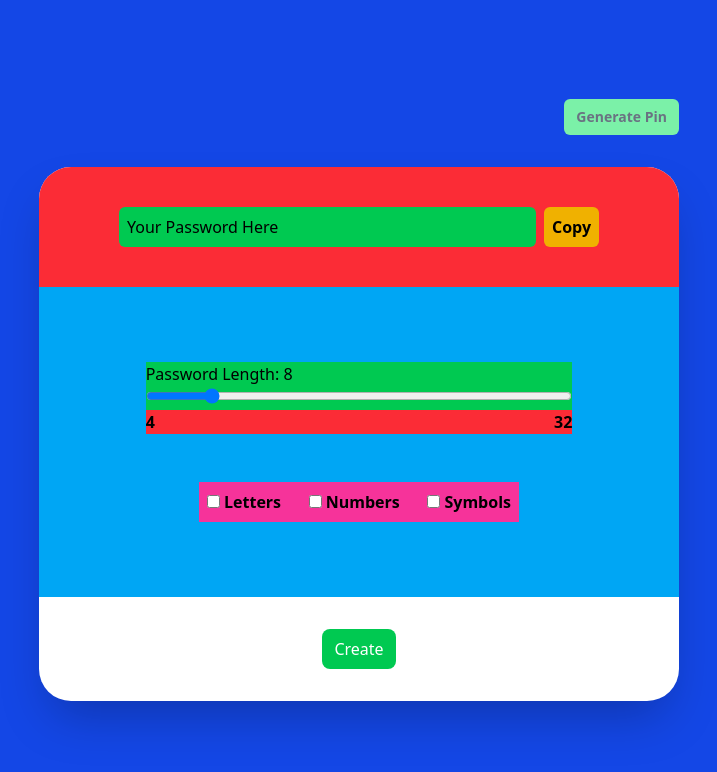
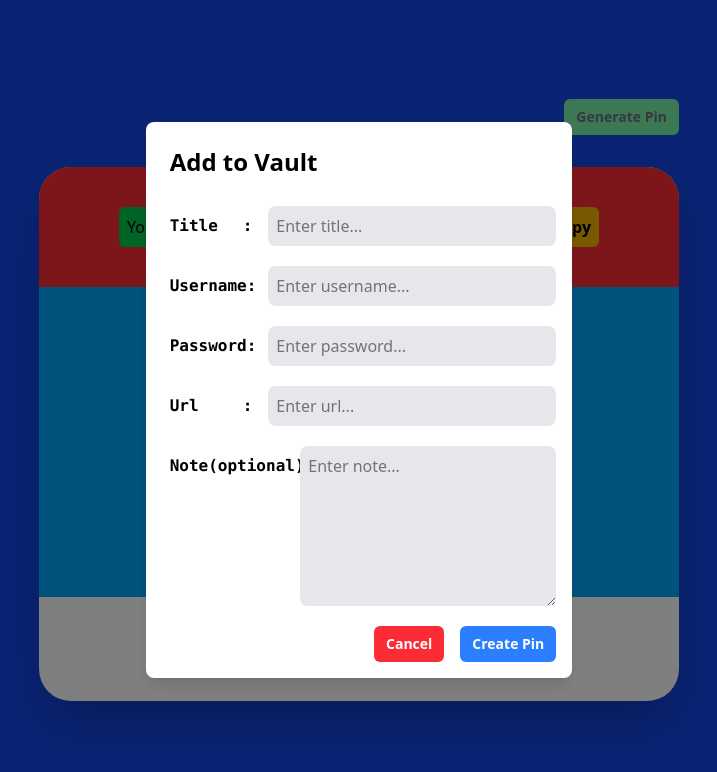
Before and after one commit to DilipWoad/password-vault-nextjs-frontend, a Next.js app: page /password-generator in a window 1280 px wide. Both pictures are taken after a click on the button "Create". Shown: the top 772 px of the page, without its empty margins (281-998 px from the left). Built offline with nearby package versions, Linux system fonts and the light colour scheme; no server answers.

Commit message:
feat : add vault form take input title,username,password,url and notes

```diff
--- /dev/null
+++ b/src/app/components/AddToVault.jsx
@@ -0,0 +1,161 @@
+"use client";
+
+import { useState } from "react";
+import CommonFormInputs from "./CommonFormInputs.jsx";
+const AddToVault = ({ setShowAddToVaultForm }) => {
+  const [loading, setLoading] = useState(false);
+
+  const vaultFormObj = {
+    title: "",
+    username: "",
+    password: "",
+    url: "",
+    note: "",
+  };
+
+  const [vaultForm, setVaultForm] = useState(vaultFormObj);
+
+  console.log("Vault form : ", vaultForm);
+  const handleVaultFormChange = (e) => {
+    const { name, value } = e.target;
+
+    setVaultForm((prevState) => ({
+      ...prevState,
+      [name]: value,
+    }));
+  };
+  //   const generatePin = async () => {
+  //     // let redirectPath = null;
+  //     console.log("Inside Generate Pin.");
+  //     setLoading(true);
+  //     try {
+  //       const res = await axios.patch(
+  //         `${BASE_URL}/vault/generate-pin`,
+  //         { pin },
+  //         {
+  //           withCredentials: true,
+  //         }
+  //       );
+  //       console.log(res.data);
+  //       //   redirectPath = "/home";
+  //       setShowGeneratePinBox(false);
+  //       setLoading(false);
+  //     } catch (error) {
+  //       console.log("Error while generating pin : ", error);
+  //       //   redirectPath = "/login";
+  //       setLoading(false);
+  //     }
+  //   };
+
+  //   const handlePinSubmit = async (e) => {
+  //     e.preventDefault();
+  //     //first check if pin and retry-pin are same
+  //     if (pin.length !== 4) {
+  //       console.error("Pin length should be 4.");
+  //     }
+  //     if (pin !== retypePin) {
+  //       console.error("Pin and the retypePin are not same.");
+  //       return;
+  //     }
+  //     // console.log(loginDetails);
+  //     await generatePin();
+  //   };
+
+  const handleCancelVaultForm = () => {
+    setShowAddToVaultForm(false);
+  };
+
+  // const handlePinSubmit=()=>{
+  //   //on click set pin
+  //   //we will first check if pin is of length 4 and if both pin and retry pin matches
+
+  // }
+
+  return (
+    <div className="fixed inset-0 bg-black/50 flex items-center justify-center z-50 ">
+      <form
+        // onSubmit={handlePinSubmit}
+        className="bg-white w-4/12  flex flex-col gap-5 p-4 rounded-lg shadow-lg"
+      >
+        <p className="text-2xl p-2 font-semibold">Add to Vault</p>
+
+        {/* Title */}
+        <CommonFormInputs
+          label={"Title"}
+          type={"text"}
+          name={"title"}
+          id={"name"}
+          stateValue={vaultForm.title}
+          required={true}
+          stateFunction={setVaultForm}
+        />
+
+        {/* Username */}
+        <CommonFormInputs
+          label={"Username"}
+          type={"text"}
+          name={"username"}
+          id={"username"}
+          stateValue={vaultForm.username}
+          required={true}
+          stateFunction={setVaultForm}
+        />
+
+        {/* Password */}
+        <CommonFormInputs
+          label={"Password"}
+          type={"password"}
+          name={"password"}
+          id={"password"}
+          stateValue={vaultForm.password}
+          required={true}
+          stateFunction={setVaultForm}
+        />
+
+        {/* Url */}
+        <CommonFormInputs
+          label={"Url"}
+          type={"text"}
+          name={"url"}
+          id={"url"}
+          stateValue={vaultForm.url}
+          required={true}
+          stateFunction={setVaultForm}
+        />
+
+        {/* Note */}
+        <CommonFormInputs
+          label={"Note(optional)"}
+          type={"text"}
+          name={"note"}
+          id={"note"}
+          textAreaRows={6}
+          isTextArea={true}
+          textAreaMaxLength={200}
+          stateValue={vaultForm.note}
+          required={false}
+          stateFunction={setVaultForm}
+          divCss={"items-start"}
+          textAreaCss={"ml-10 "}
+        />
+        <div className="flex gap-4 justify-end text-white ">
+          <button
+            onClick={handleCancelVaultForm}
+            className="hover:cursor-pointer hover:bg-red-600 bg-red-500 hover:text-gray-300 rounded-md px-3 py-2 text-sm font-semibold"
+          >
+            Cancel
+          </button>
+          <button
+            type="submit"
+            className="hover:cursor-pointer hover:bg-blue-600 bg-blue-500 hover:text-gray-300 rounded-md px-3 py-2 text-sm font-semibold"
+          >
+            Create Pin
+          </button>
+        </div>
+      </form>
+      {loading && <LoadingScreen />}
+    </div>
+  );
+};
+
+export default AddToVault;
--- /dev/null
+++ b/src/app/components/CommonFormInputs.jsx
@@ -0,0 +1,62 @@
+const CommonFormInputs = ({
+  label,
+  type = "text",
+  name,
+  id,
+  stateValue,
+  required,
+  stateFunction,
+  inputCss,
+  divCss,
+  isTextArea,
+  textAreaRows,
+  textAreaMaxLength,
+  textAreaCss
+}) => {
+  const handleVaultFormChange = (e) => {
+    const { name, value } = e.target;
+
+    stateFunction((stateValue) => ({
+      ...stateValue,
+      [name]: value,
+    }));
+  };
+  return (
+    <div className={`flex justify-between items-center ${divCss}`}>
+      <label
+        className="w-1/4 p-2 flex justify-between font-semibold font-mono"
+        htmlFor={name}
+      >
+        {label} <span>:</span>{" "}
+      </label>
+
+      {isTextArea ? (
+        <textarea
+          className={`bg-gray-200 p-2 rounded-lg ml-2 flex-1 ${textAreaCss}`}
+          type={type}
+          name={name}
+          id={id}
+          rows={textAreaRows}
+          maxLength={textAreaMaxLength}
+          defaultValue={stateValue}
+          placeholder={`Enter ${name}...`}
+          required={required}
+          onChange={handleVaultFormChange}
+        />
+      ) : (
+        <input
+          className={`bg-gray-200 flex-1 ml-2 p-2 rounded-lg ${inputCss}`}
+          type={type}
+          name={name}
+          id={id}
+          defaultValue={stateValue}
+          placeholder={`Enter ${name}...`}
+          required={required}
+          onChange={handleVaultFormChange}
+        />
+      )}
+    </div>
+  );
+};
+
+export default CommonFormInputs;
--- a/src/app/password-generator/page.jsx
+++ b/src/app/password-generator/page.jsx
@@ -10,8 +10,10 @@ import {
 import { copyToClipBoard } from "../utils/copyToClipboard.js";
 import PinForm from "../components/PinForm.jsx";
 import axios from "axios";
+import AddToVault from "../components/AddToVault.jsx";
 
 const passwordGenerator = () => {
+  const [showAddToVaultForm,setShowAddToVaultForm] = useState(false)
   const [disablePinButton, setDisablePinButton] = useState(true);
   const [showGeneratePinBox, setShowGeneratePinBox] = useState(false);
   const [animation, setAnimation] = useState(false);
@@ -147,6 +149,11 @@ const passwordGenerator = () => {
       setDisablePinButton(false);
       //then call for creating pin
     }
+    //if true it comes here
+    console.log("If true come here!!")
+    //we will send it to my-vault page /OR/
+    // i can do if call a addValutForm component here too
+    setShowAddToVaultForm(true);
   };
   const handleGeneratePinClick = async () => {
     setShowGeneratePinBox(true);
@@ -274,6 +281,9 @@ const passwordGenerator = () => {
           setShowGeneratePinBox={setShowGeneratePinBox}
         />
       )}
+      {
+        showAddToVaultForm && <AddToVault setShowAddToVaultForm={setShowAddToVaultForm}/>
+      }
     </div>
   );
 };
```
